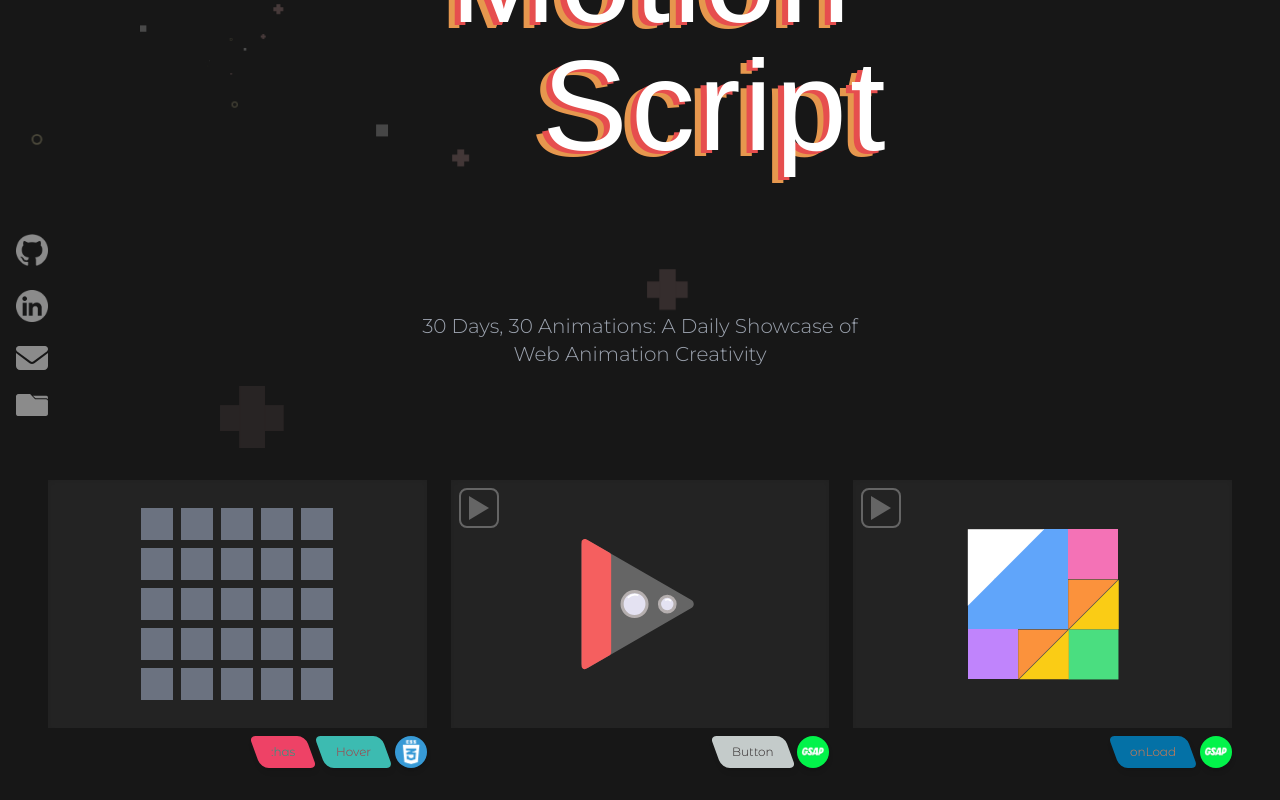
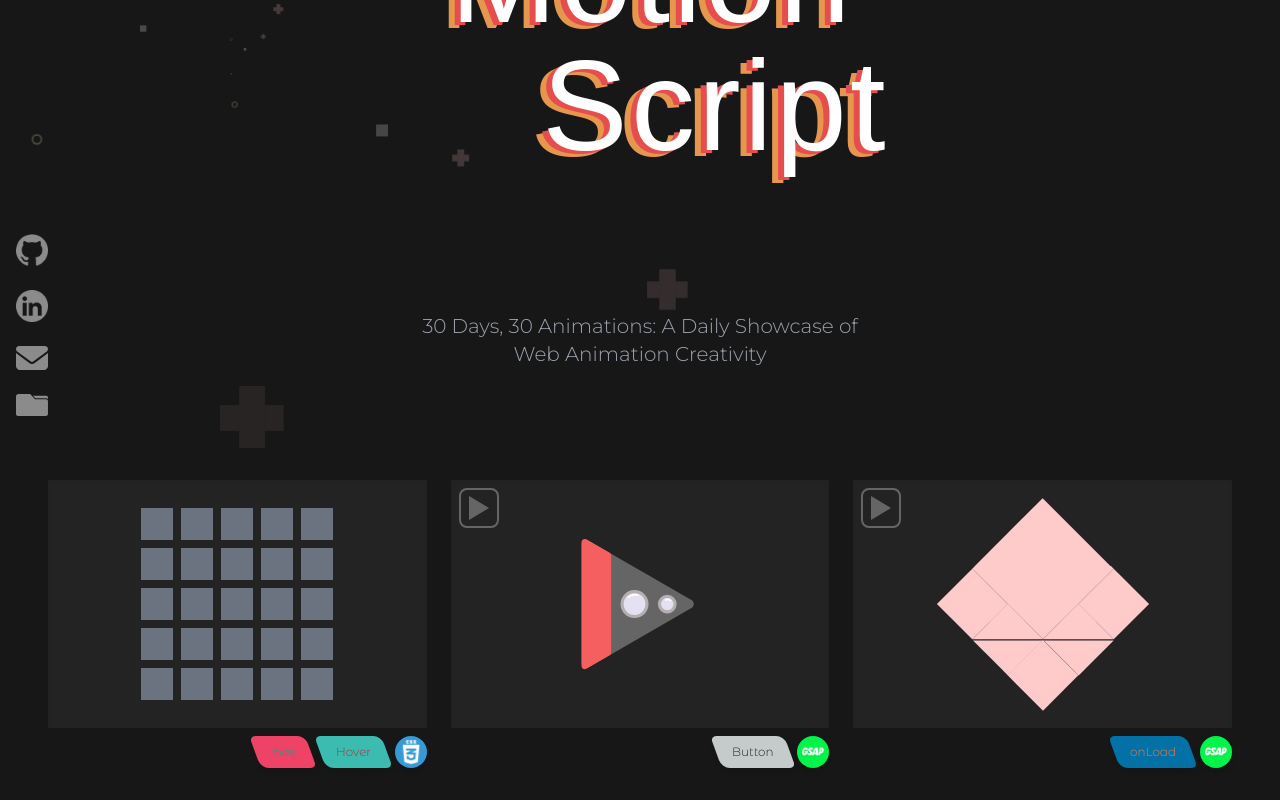
Before and after one commit to mlee2197/motion-script, a Next.js app: page / in a window 1280 px wide. Shown: the part 352-1152 px from the top of the page. Built offline with nearby package versions, Linux system fonts and the light colour scheme; a web font is replaced by a local one.

Commit message:
finish origami folding

```diff
--- a/src/app/animations/OrigamiHeart.tsx
+++ b/src/app/animations/OrigamiHeart.tsx
@@ -15,62 +15,96 @@ const OrigamiHeart = () => {
     const rightBox = ref.current.querySelector(".r-box");
     const tlTriangle = ref.current.querySelector(".tl-triangle");
     const trTriangle = ref.current.querySelector(".tr-triangle");
+    const bBoxContainer = ref.current.querySelector(".b-box-container");
     const bBox = ref.current.querySelector(".b-box");
+
     const brTriangle = ref.current.querySelector(".br-triangle");
     const blTriangle = ref.current.querySelector(".bl-triangle");
+    const duration = 1.5;
+    tl.set([topTriangle, leftBox, rightBox, tlTriangle, trTriangle, bBoxContainer, bBox, brTriangle, blTriangle], {
+      clearProps: true,
+    });
 
-    tl.fromTo(topTriangle, {
-      rotateY: 0,
-    }, {
+    tl.to(topTriangle, {
       rotateY: 180,
       delay: 0.5,
+      ease: "power1.inOut",
+      duration: duration,
     });
-    tl.fromTo(blTriangle, {
-      rotateY: 0,
-    }, {
+    tl.to(topTriangle, {
+      borderRightColor: "red",
+      duration: 0,
+    }, "<+50%")
+
+    tl.to([blTriangle, brTriangle, bBoxContainer], {
       rotateY: 180,
-      duration: 3,
+      duration: duration,
+      ease: "power1.inOut",
+    });
+    tl.to([blTriangle, brTriangle], {
+      borderLeftColor: "red",
+      duration: 0,
+    }, "<+50%")
+    tl.to(bBox, {
+      backgroundColor: "red",
+      duration: 0,
+    }, "<");
 
+    // tl.to([trTriangle, tlTriangle], {
+    //   borderLeftColor: "red",
+    //   borderTopColor: "red",
+    //   zIndex: 5,
+    //   duration: 0,
+    // });
+    tl.to([trTriangle, tlTriangle], {
+      borderLeftColor: "red",
+      borderTopColor: "red",
+      duration: 0,
     });
-    tl.fromTo(brTriangle, {
-      rotateY: 0,
-    }, {
+    tl.to([blTriangle, brTriangle], {
+      display: "none",
+      duration: 0,
+    });
+
+    tl.to([leftBox, tlTriangle], {
+      rotateX: 180,
+      duration: duration,
+      ease: "power1.inOut",
+    });
+    tl.to([trTriangle, rightBox], {
       rotateY: 180,
-      duration: 3,
+      duration: duration,
+      ease: "power1.inOut",
     }, "<");
-    tl.fromTo(bBox, {
+    tl.to([leftBox, rightBox], {
+      backgroundColor: "red",
+      duration: 0,
+    }, "<+50%");
 
-      // transformOrigin: "top",
-      rotateY: 0,
-    }, {
-      rotateY: 180,
-      duration: 3,
-    }, "<");
+
+
+
 
   };
 
   return (
     <div className="animation-container flex justify-center items-center">
       <PlayButton onClick={handleClick} />
-      {/* <canvas ref={ref} width={150} height={150}>
+      <div ref={ref} className="relative w-[150px] h-[150px] rotate-45">
+        <div className="absolute top-0 left-0 w-[100px] h-[100px] bg-gradient-to-br from-transparent via-transparent via-[48%] to-[48%] to-red-200"></div>
+        <div className="t-triangle absolute -top-1/2 -left-1/2 -translate-x-[13px] translate-y-[55.5px] border-[68px] border-transparent border-r-red-200 origin-right rotate-45"></div>
 
-      </canvas> */}
-      <div ref={ref} className="relative w-[150px] h-[150px] bg-white/20">
-        <div className="absolute top-0 left-0 w-[100px] h-[100px] bg-gradient-to-br from-transparent via-transparent via-[38%] to-[38%] to-blue-400"></div>
-        <div className="t-triangle absolute -top-1/2 -left-1/2 translate-x-[5px] translate-y-[59.5px] border-[54px] border-transparent border-r-white origin-right rotate-45"></div>
+        <div className="l-box absolute bottom-0 left-0 h-[50px] w-[50px] bg-red-200 origin-top"></div>
+        <div className="r-box absolute top-0 right-0 h-[50px] w-[50px] bg-red-200 origin-left"></div>
 
-        <div className="l-box absolute bottom-0 left-0 h-[50px] w-[50px] bg-purple-400"></div>
-        <div className="r-box absolute top-0 right-0 h-[50px] w-[50px] bg-pink-400"></div>
+        <div className="tr-triangle absolute bottom-1/2 translate-y-1/2 -right-[0px] border-[25px] border-transparent border-l-red-200 border-t-red-200 origin-left"></div>
+        <div className="tl-triangle absolute bottom-0 right-1/2 translate-x-1/2 border-[25px] border-transparent border-l-red-200 border-t-red-200 origin-top"></div>
 
-        <div className="tr-triangle absolute bottom-[50px] right-0 translate-y-[10.5px] -translate-x-[25px] border-[35.5px] border-transparent border-r-orange-400 origin-right rotate-45"></div>
-        <div className="tl-triangle absolute bottom-0 right-[50px] translate-y-[10.5px] -translate-x-[25px] border-[35.5px] border-transparent border-r-orange-400 origin-right rotate-45"></div>
-
-        {/* <div className="b-box absolute -bottom-0 -right-0 h-[50px] w-[50px] bg-green-400 rotate-45 origin-top"></div> */}
-        <div className="b-box absolute bottom-[25px] -right-[0px] h-[50px] w-[50px] rotate-45 origin-left">
-          <div className="absolute bottom-0 -right-[10.5px] h-[50px] w-[50px] bg-green-400 rotate-45" />
+        <div className="b-box-container absolute bottom-[25px] -right-[0px] h-[50px] w-[50px] rotate-45 origin-left">
+          <div className="b-box absolute bottom-0 -right-[10.5px] h-[50px] w-[50px] bg-red-200 rotate-45" />
         </div>
-        <div className="bl-triangle absolute bottom-0 right-0 translate-y-[10.5px] -translate-x-[4px] border-[35.5px] border-transparent border-l-yellow-400 origin-left rotate-45"></div>
-        <div className="br-triangle absolute bottom-[50px] -right-[50px] translate-y-[10.5px] -translate-x-[4px] border-[35.5px] border-transparent border-l-yellow-400 origin-left rotate-45"></div>
+        <div className="bl-triangle absolute bottom-0 right-0 translate-y-[10.5px] -translate-x-[4px] border-[35.5px] border-transparent border-l-red-200 origin-left rotate-45"></div>
+        <div className="br-triangle absolute bottom-[50px] -right-[50px] translate-y-[10.5px] -translate-x-[4px] border-[35.5px] border-transparent border-l-red-200 origin-left rotate-45"></div>
       </div>
     </div>
   );
```
